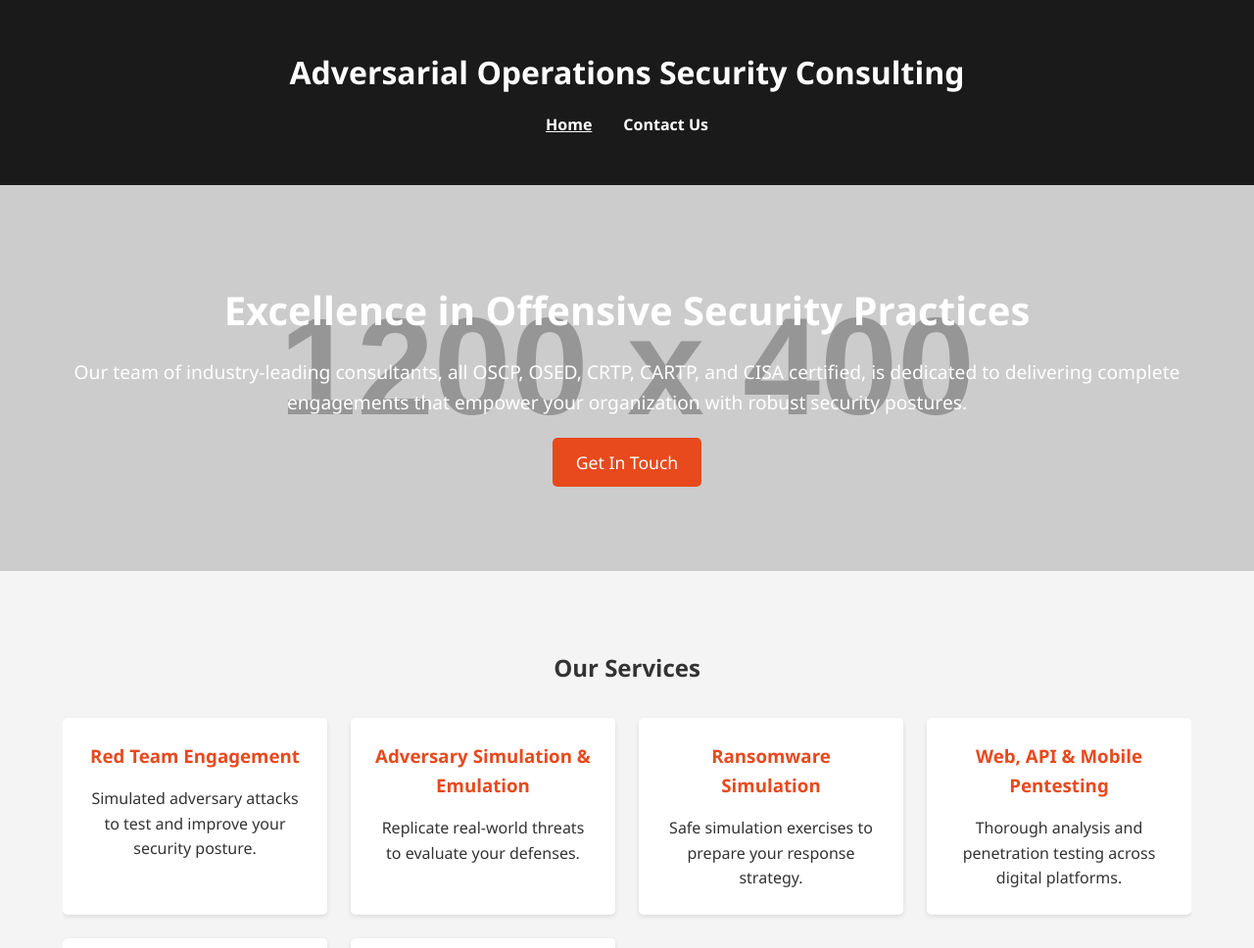
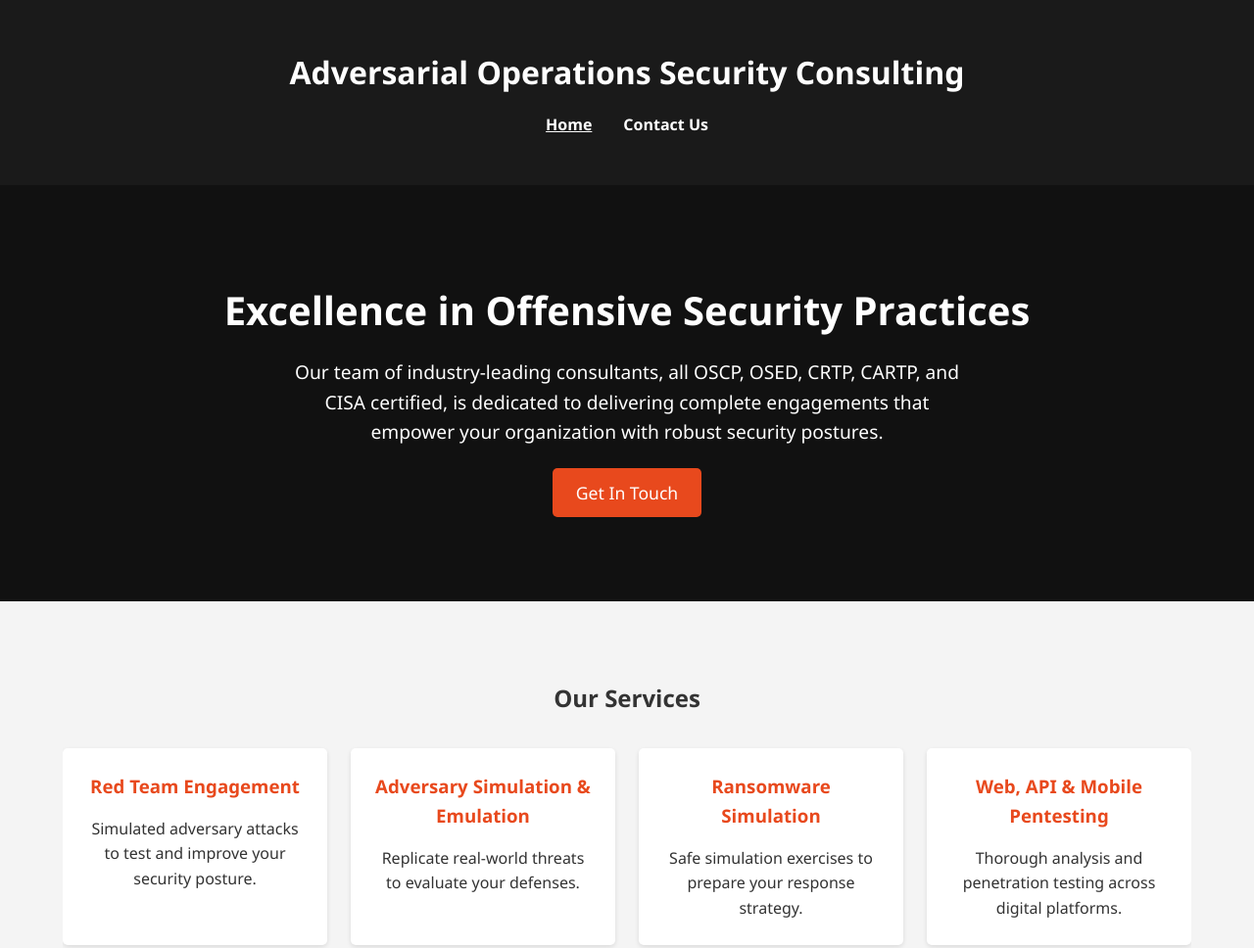
Before and after one commit to G37SYS73M/adversarialops_webite, a plain HTML site: page index.html in a window 1280 px wide. Shown: the top 968 px of the page at 98% size. Drawn offline with Linux system fonts and the light colour scheme; placeholder pictures from the web are drawn by us.

Commit message:
Update style.css

```diff
--- a/style.css
+++ b/style.css
@@ -48,18 +48,21 @@ nav ul li a:hover {
 
 /* Hero Section */
 .hero {
-  background: url('https://via.placeholder.com/1200x400') no-repeat center center/cover;
+  background-color: #111; /* Or any dark contrasting color */
   color: #fff;
   padding: 4rem 0;
   text-align: center;
 }
+
 .hero h2 {
   font-size: 2.5rem;
   margin-bottom: 1rem;
 }
+
 .hero p {
   font-size: 1.2rem;
-  margin-bottom: 2rem;
+  max-width: 700px;
+  margin: 0 auto 2rem auto;
 }
 .hero .btn {
   background: #e8491d;
```
